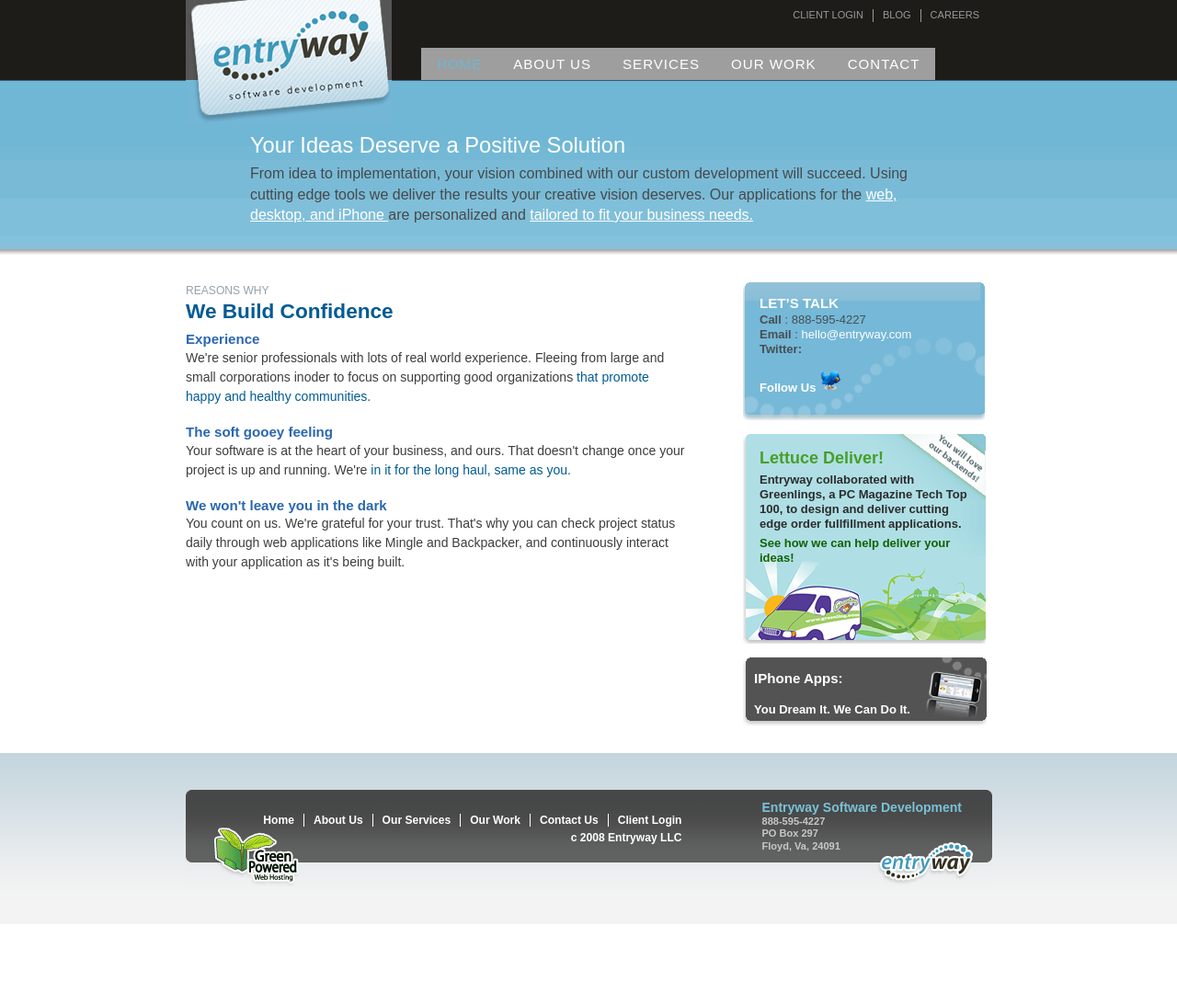
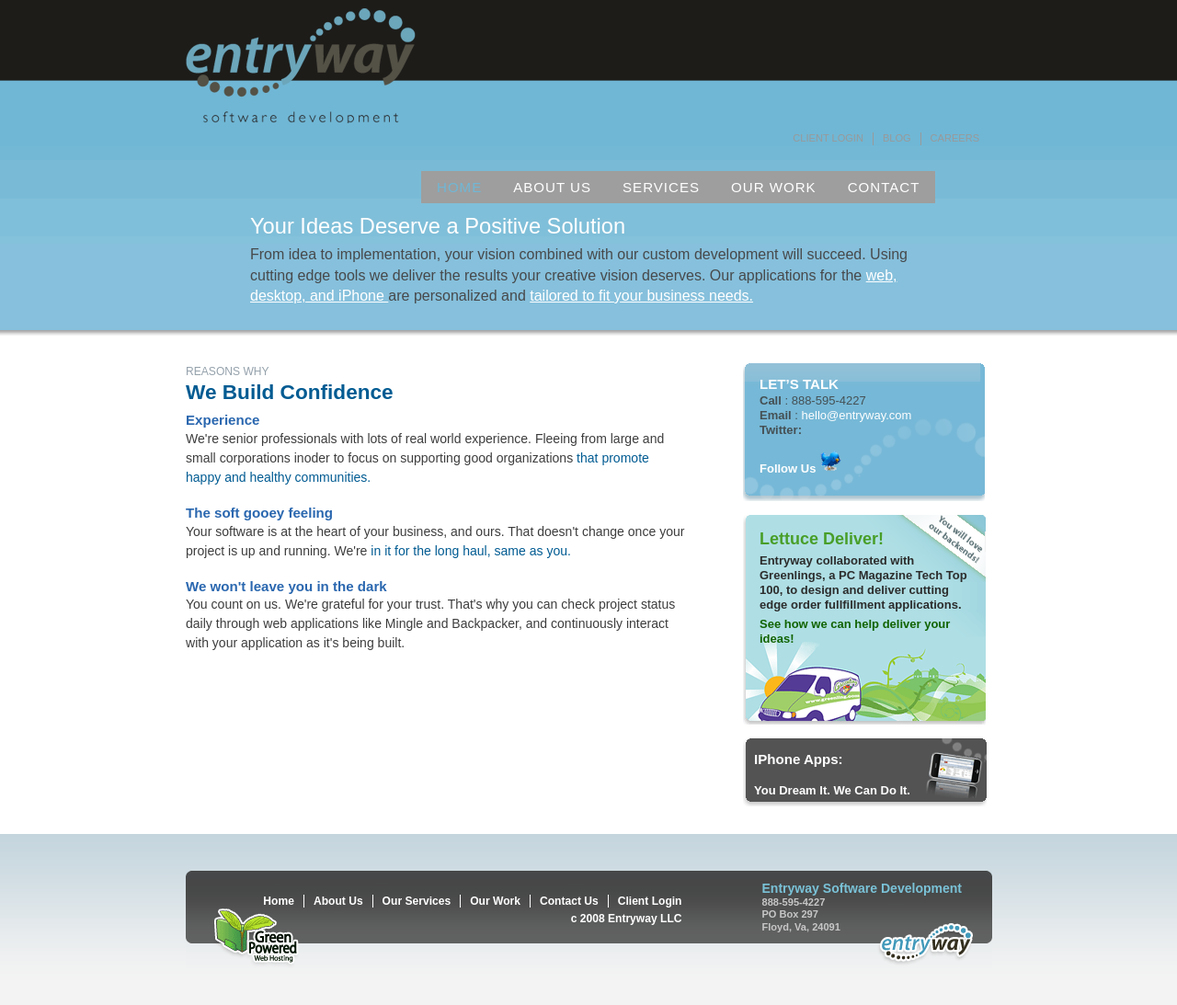
Before and after one commit to entryway/entryway.github.com, a Jekyll site: the page built from index.html, in a window 1280 px wide. Shown: the whole page at 92% size. Built offline with Jekyll 4.4.1, drawn with Linux system fonts in a browser that asks for light colours; before the commit the page ends 1005 px from its top, so only the background shows below that; grey boxes are pictures that could not be loaded.

Commit message:
tweeks and edits on all pages, nav hovers, and more

```diff
--- a/css/blue.css
+++ b/css/blue.css
@@ -2,7 +2,8 @@ div#hd-inner {
     background: url(../images/hd-bkg_blue.gif) repeat-x 0 0 #86c0dc;
 }
 div#logo {
-    background: url(../images/entryway-logo.gif) no-repeat 0 0;
+    background: url(../images/logo.png) no-repeat 0 0;
+    width: 250px;
 }
 a.active span {
     color: #70b7d5;
--- a/css/main.css
+++ b/css/main.css
@@ -134,6 +134,7 @@ div#logo {
 	display: inline;
 }
 div#logo {
+  background: url(../images/logo.png) no-repeat 0 0;
 }
 div#logo a {
 	display: block;
```
Also changed, not shown: images/globe.png (added), images/heart.png (added), images/logo.png (added).
